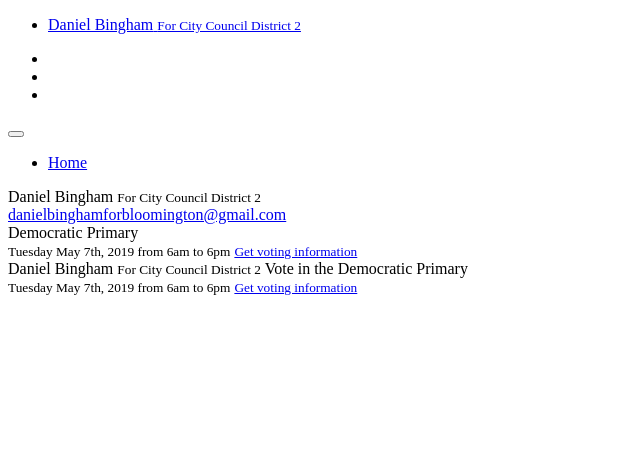
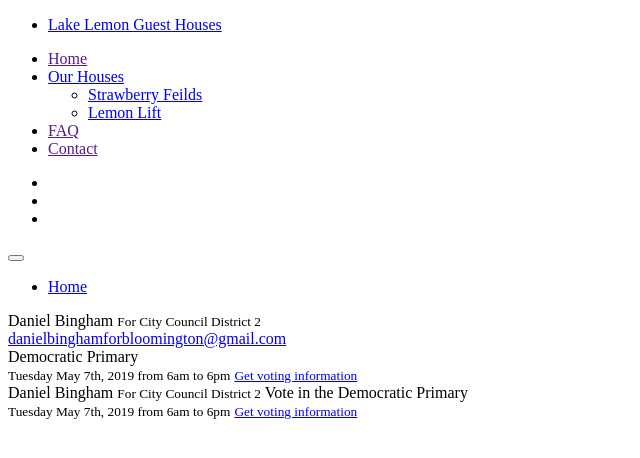
Before and after one commit to Teal-and-Sarah-Build-Websites/LakeLemon, a PHP site: template themes/lakelemon/templates/blog.html.twig in a window 1280 px wide. Shown: the top 458 px of the page, without its empty margins (0-640 px from the left). Run offline with PHP 8.4, Linux system fonts and the light colour scheme; the template is opened without the code that fills it, so the values that code supplies are empty; some libraries are stand-ins or nearby versions.

Commit message:
Navigation and title

```diff
--- a/config/site.yaml
+++ b/config/site.yaml
@@ -1,4 +1,4 @@
-title: Daniel Bingham for Bloomington City Council District 2 2019 Election
+title: Lake Lemon Guest Houses
 author:
   name: Joe Bloggs
   email: 'joe@example.com'
--- a/themes/lakelemon/templates/partials/base.html.twig
+++ b/themes/lakelemon/templates/partials/base.html.twig
@@ -39,8 +39,7 @@
                 <ul class="uk-navbar-nav">
                     <li class="">
                         <a href="{{ base_url == '' ? '/' : base_url }}" id="logo">
-                            <span class="uk-text-lead">Daniel Bingham</span>
-                            <small>For City Council District 2</small>
+                            <span class="uk-text-lead">Lake Lemon Guest Houses</span>
                         </a>
                     </li>
                 </ul>
--- a/themes/lakelemon/templates/partials/navigation.html.twig
+++ b/themes/lakelemon/templates/partials/navigation.html.twig
@@ -1,51 +1,27 @@
-{% macro loop(page) %}
-    {% for p in page.children.visible %}
-        {% set current_page = (p.active or p.activeChild) ? 'selected' : '' %}
-        {% if p.children.visible.count > 0 %}
-            <li class="has-children {{ current_page }}">
-                <a href="{{ p.url }}">
-                    {{ p.menu }}
-                </a>
-                <ul class="uk-nav uk-navbar-dropdown-nav">
-                    {{ _self.loop(p) }}
-                </ul>
-            </li>
-        {% else %}
-            <li class="">
-                <a href="{{ p.url }}">
-                    {{ p.menu }}
-                </a>
-            </li>
-        {% endif %}
-    {% endfor %}
-{% endmacro %}
 <ul class="uk-navbar-nav uk-visible@m">
-    {% if theme_config.dropdown.enabled %}
-        {{ _self.loop(pages) }}
-    {% else %}
-        {% for page in pages.children.visible %}
-            {% set current_page = (page.active or page.activeChild) ? 'selected' : '' %}
-            <li class="{{ current_page }}">
-                <a href="{{ page.url }}">
-                    {% if page.header.icon %}<i class="fa fa-{{ page.header.icon }}"></i>{% endif %}
-                    {{ page.menu }}
-                </a>
-            </li>
-        {% endfor %}
-    {% endif %}
-    {% for mitem in site.menu %}
+        <li class="uk-active">
+            <a href="">Home</a>
+        </li>
+        <li class="uk-parent">
+            <a href="#">Our Houses</a>
+            <div class="uk-navbar-dropdown">
+                   <ul class="uk-nav uk-navbar-dropdown-nav">
+                       <li><a href="#">Strawberry Feilds</a></li>
+                       <li><a href="#">Lemon Lift</a></li>
+                   </ul>
+               </div>
+        </li>
         <li>
-            <a href="{{ mitem.url }}">
-                {% if mitem.icon %}<i class="fa fa-{{ mitem.icon }}"></i>{% endif %}
-                {{ mitem.text }}
-            </a>
+            <a href="">FAQ</a>
         </li>
-    {% endfor %}
+        <li>
+            <a href="">Contact</a>
+        </li>
 </ul>
 <ul class="uk-iconnav">
     <li class="nav-social"><a href="https://www.facebook.com/danielbinghamforbloomington/?ref=br_rs" uk-icon="icon: facebook"></a></li>
     <li class="nav-social"><a href="https://twitter.com/danielbingham" uk-icon="icon: twitter"></a></li>
-    <li><a uk-navbar-toggle-icon uk-toggle="target: #offcanvas-slide" class="uk-hidden@m id="mobile-nav-toggle"></a></li>
+    <li><a uk-navbar-toggle-icon uk-toggle="target: #offcanvas-slide" class="uk-hidden@m" id="mobile-nav-toggle"></a></li>
 </ul>
 
 {% include 'partials/offcanvas.html.twig'%}
```
Also changed, not shown: pages/01.home/01.why/item.md (+1 -0 lines), pages/01.home/02.getinvolved/item.md (+1 -0 lines), pages/01.home/blog.md (+1 -1 lines), pages/02.about/01.whoiam/item.md (added, +24 -0 lines), pages/02.about/02.principles/item.md (added, +20 -0 lines), pages/02.about/blog.md (added, +8 -0 lines), pages/02.about/01.whoiam/teal-and-i.jpg (added), pages/02.about/02.principles/blur-close-up-color-784399.jpg (added), themes/lakelemon/images/logo.png, 1 other file.
